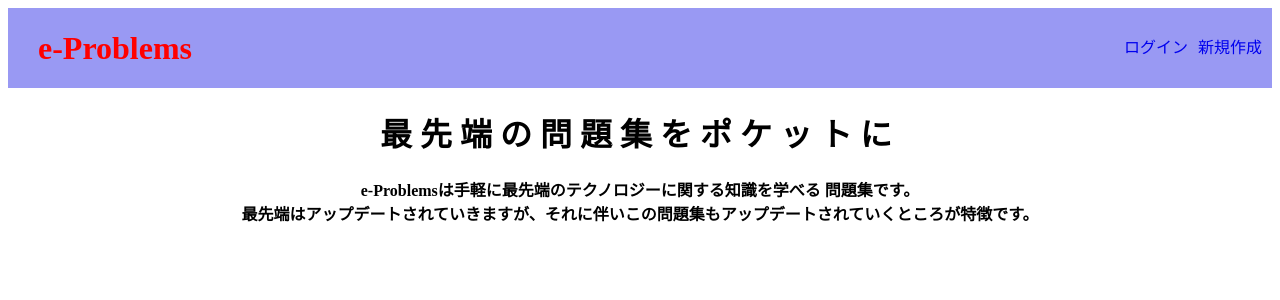
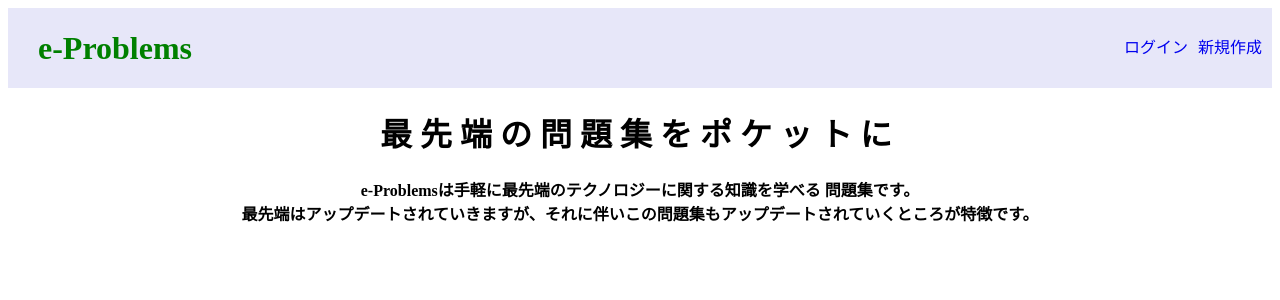
Before and after one commit to toyd00/e-problems, a Django app: page / in a window 1280 px wide. Shown: the top 300 px of the page. Run offline with Django 3.2, Linux system fonts and the light colour scheme; data that the repository does not hold is empty.

Commit message:
cssの場所変更

```diff
--- a/static/css/style.css
+++ b/app/static/css/style.css
@@ -1,11 +1,11 @@
 header {
     height: 80px;
     width:100%;
-    background-color:rgba(0, 0, 225, 0.4);
+    background-color:rgba(25, 25, 194, 0.1);
 }
 
 .header-left a{
-    color:red;
+    color: green;
     padding-left: 30px;
     float: left;
     line-height: 80px;
@@ -21,6 +21,7 @@ header {
 
 .explain-part {
    text-align: center;
+   height: 300px;
 }
 
 .explain-part h1{
--- a/app/templates/app/base.html
+++ b/app/templates/app/base.html
@@ -10,7 +10,7 @@
 <body>
   <header>
     <div class="header-left">
-      <h1><a class="title" href="{% url 'app:index' %}">e-Problems</h1>
+      <h1><a class="title" href="{% url 'app:index' %}">e-Problems </h1>
     </div>
     <div class="header-menu">
         {% if request.user.is_authenticated %}
```
